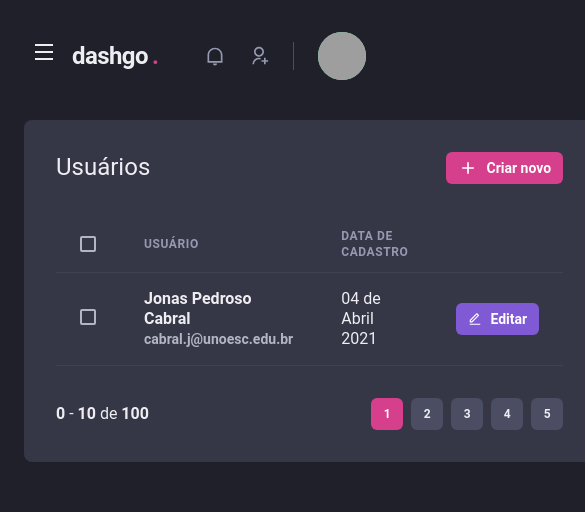
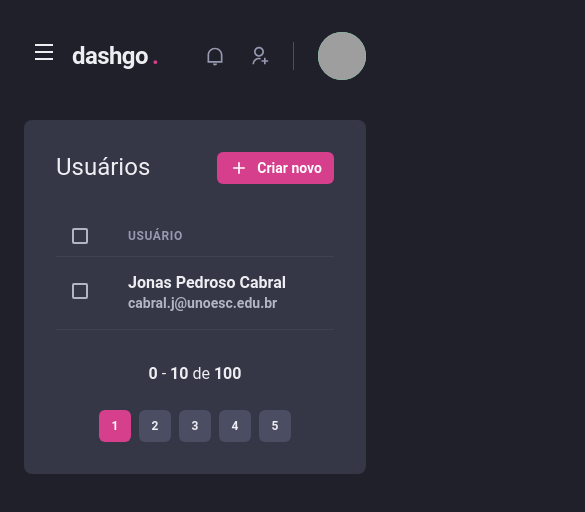
Before and after one commit to JONAS0607/Trilha-ReactJS, a Next.js app in the folder 04-dashgo/: page /users in a window 390 px wide. Shown: the top 512 px of the page, 585 px wide, since content can reach past the window. Built offline with nearby package versions, Linux system fonts and the light colour scheme; grey boxes are pictures that could not be loaded.

Commit message:
responsividade listagem de usuários, tables

```diff
--- a/04-dashgo/src/components/Pagination/index.tsx
+++ b/04-dashgo/src/components/Pagination/index.tsx
@@ -5,7 +5,7 @@ export function Pagination() {
 	return (
 		<Stack
 			spacing='6'
-			direction='row'
+			direction={['column', 'row']}
 			mt='8'
 			justify='space-between'
 			align='center'>
--- a/04-dashgo/src/pages/dashboard.tsx
+++ b/04-dashgo/src/pages/dashboard.tsx
@@ -67,13 +67,13 @@ export default function DashBoard() {
 			<Flex w='100%' my='6' maxW={1480} mx='auto' px='6'>
 				<SideBar />
 				<SimpleGrid flex='1' gap='4' minChildWidth='320px'>
-					<Box p='8' bg='gray.700' borderRadius='8'>
+					<Box p={['4', '8']} bg='gray.700' borderRadius='8'>
 						<Text fontSize='lg' mb='4'>
 							Inscritos da Semana
 						</Text>
 						<Chart options={options} series={series} type='area' height={160} />
 					</Box>
-					<Box p='8' bg='gray.700' borderRadius='8'>
+					<Box p={['4', '8']} bg='gray.700' borderRadius='8'>
 						<Text fontSize='lg' mb='4'>
 							Taxa de Abertura
 						</Text>
--- a/04-dashgo/src/pages/users/index.tsx
+++ b/04-dashgo/src/pages/users/index.tsx
@@ -12,6 +12,7 @@ import {
 	Td,
 	Th,
 	Checkbox,
+	useBreakpointValue,
 } from '@chakra-ui/react';
 import { RiAddLine, RiEditLine } from 'react-icons/ri';
 import { Header } from '../../components/Header/';
@@ -19,6 +20,11 @@ import { Pagination } from '../../components/Pagination/';
 import { SideBar } from '../../components/Sidebar/';
 
 export default function UserList() {
+	const isWideVersion = useBreakpointValue({
+		base: false,
+		lg: true,
+	});
+
 	return (
 		<Box>
 			<Header />
@@ -41,17 +47,17 @@ export default function UserList() {
 					<Table colorScheme='whiteAlpha'>
 						<Thead>
 							<Tr>
-								<Th px='6' color='gray.200' w='8'>
+								<Th px={['4', '4', '6']} color='gray.200' w='8'>
 									<Checkbox colorScheme='pink'></Checkbox>
 								</Th>
 								<Th color='gray.300'>Usuário</Th>
-								<Th color='gray.300'>Data de cadastro</Th>
-								<Th w='8' color='gray.300'></Th>
+								{isWideVersion && <Th color='gray.300'>Data de cadastro</Th>}
+								{isWideVersion && <Th w='8' color='gray.300'></Th>}
 							</Tr>
 						</Thead>
 						<Tbody>
 							<Tr>
-								<Td px='6'>
+								<Td px={['4', '4', '6']}>
 									<Checkbox colorScheme='pink'></Checkbox>
 								</Td>
 								<Td>
@@ -62,7 +68,8 @@ export default function UserList() {
 										</Text>
 									</Box>
 								</Td>
-								<Td>04 de Abril 2021</Td>
+								{isWideVersion && <Td>04 de Abril 2021</Td>}
+								{isWideVersion && (
 									<Td>
 										<Button
 											as='a'
@@ -70,9 +77,10 @@ export default function UserList() {
 											fontSize='sm'
 											colorScheme='purple'
 											leftIcon={<Icon as={RiEditLine} />}>
-										Editar
+											{isWideVersion ? 'Editar' : ''}
 										</Button>
 									</Td>
+								)}
 							</Tr>
 						</Tbody>
 					</Table>
```
Lines whose indentation alone changed are shown as unchanged.
